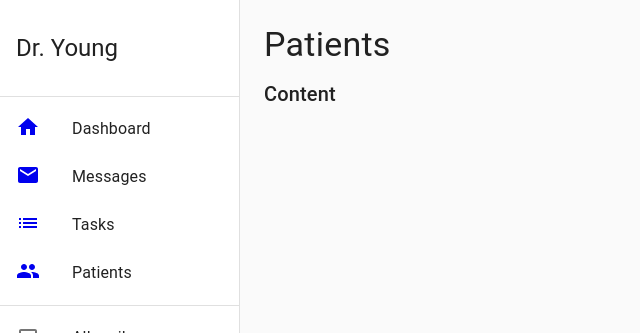
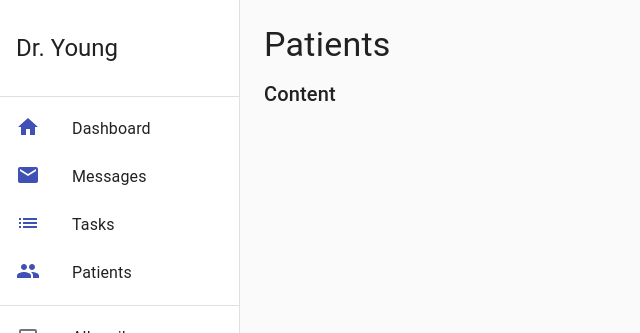
Before and after one commit to UTA-Senior-Design-2020/health-journal-frontend, a React (Create React App) app: page /patients in a window 1280 px wide. Shown: the top 333 px of the page, without its empty margins (0-640 px from the left). Built offline with nearby package versions, Linux system fonts and the light colour scheme.

Commit message:
color update lol

```diff
--- a/src/Pages/Nav.js
+++ b/src/Pages/Nav.js
@@ -109,7 +109,7 @@ function Nav(props) {
               >
                 <ListItemIcon>
                   <Link to={navItem.to}>
-                    <Icon />
+                    <Icon color="primary" />
                   </Link>
                 </ListItemIcon>
                 <ListItemText primary={navItem.name} />
```
